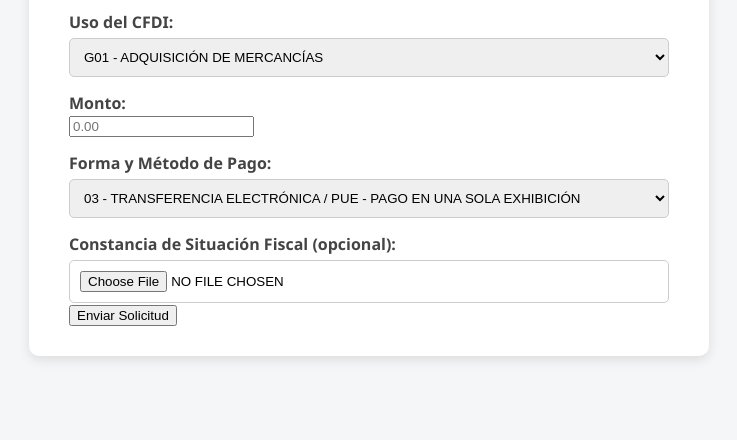
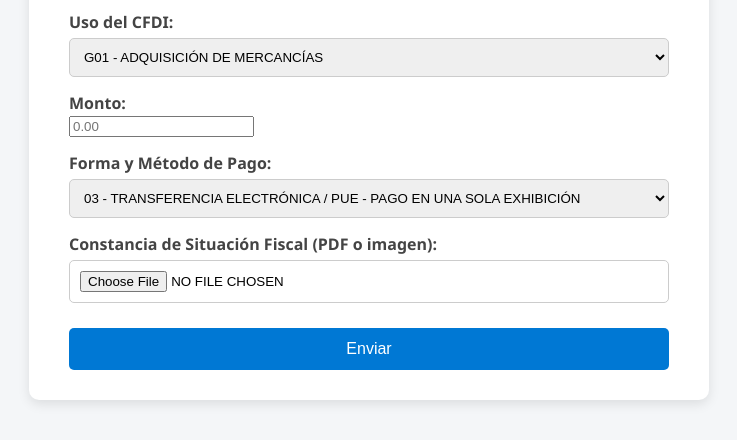
Before and after one commit to JMCisnerosP/Formulario_Factura_app, a Python web app: template templates/formulario.html in a window 1280 px wide. Shown: the part 700-1140 px from the top of the page, without its empty margins (271-1008 px from the left). Before the commit the page ends 1060 px from the top, so only its background shows below. Run offline with Jinja, Linux system fonts and the light colour scheme; the template is opened without the code that fills it, so the values that code supplies are empty.

Commit message:
Update formulario.html

```diff
--- a/templates/formulario.html
+++ b/templates/formulario.html
@@ -142,11 +142,12 @@
         <option value="99|PPD">99 - Por definir / PPD - Pago en parcialidades o diferido</option>
     </select>
 
-    <label>Constancia de Situación Fiscal <span class="note">(opcional)</span>:</label>
-            <input type="file" name="constancia" accept=".pdf,.jpg,.jpeg,.png">
+    <label>Constancia de Situación Fiscal (PDF o imagen):</label>
+    <input type="file" name="constancia" accept=".pdf,.jpg,.jpeg,.png" required>
 
-            <button type="submit" class="btn">Enviar Solicitud</button>
-        </form>
+    <input type="submit" value="Enviar">
+</form>
+
     </div>
 </body>
 </html>
```
